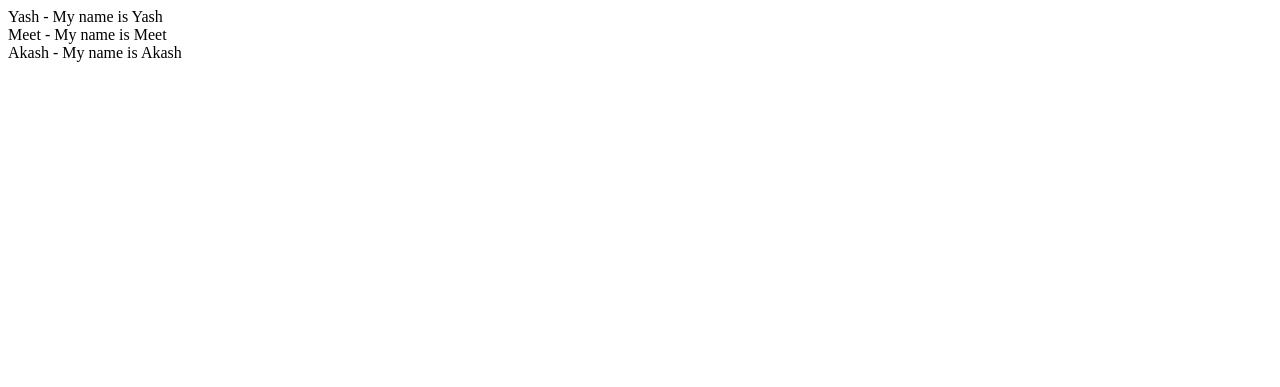
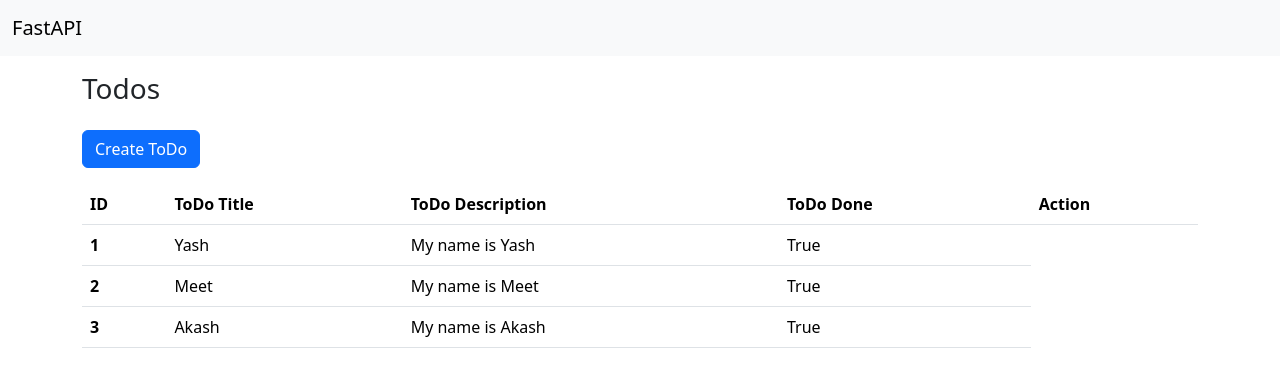
Before and after one commit to yash9943/FastAPI-Learning, a FastAPI app: page /todo/ in a window 1280 px wide. Shown: the top 387 px of the page. Run offline with FastAPI, Linux system fonts and the light colour scheme.

Commit message:
API with HTML-CSS

```diff
--- a/Moh_Tech/FastAPI Integration With HTML-CSS/crud.py
+++ b/Moh_Tech/FastAPI Integration With HTML-CSS/crud.py
@@ -29,7 +29,11 @@ def show_todo(request: Request, db: Session = Depends(get_db)):
     todos = db.query(ToDo).all()
     return templates.TemplateResponse('todo_list.html',{"request":request, "todos":todos})
 
-@router.post('/', response_model=ToDoResponse)
+@router.get('/create')
+def create_todo(request:Request):
+    return templates.TemplateResponse('create_todo.html',{"request":request})
+
+@router.post('/create')
 def create_todo(todo: ToDoCreate, db: Session = Depends(get_db)):
     new_todo = ToDo(title = todo.title, description = todo.description, done = todo.done)
     db.add(new_todo)
--- a/Moh_Tech/FastAPI Integration With HTML-CSS/templates/base.html
+++ b/Moh_Tech/FastAPI Integration With HTML-CSS/templates/base.html
@@ -0,0 +1,15 @@
+<!doctype html>
+<html lang="en">
+  <head>
+    <meta charset="utf-8">
+    <meta name="viewport" content="width=device-width, initial-scale=1">
+    <title>FastAPI - ToDo App</title>
+    <link href="https://cdn.jsdelivr.net/npm/bootstrap@5.3.8/dist/css/bootstrap.min.css" rel="stylesheet" integrity="sha384-sRIl4kxILFvY47J16cr9ZwB07vP4J8+LH7qKQnuqkuIAvNWLzeN8tE5YBujZqJLB" crossorigin="anonymous">
+  </head>
+  <body>
+    {% include "navbar.html" %}
+    {% block content %}
+    {% endblock content %}
+    <script src="https://cdn.jsdelivr.net/npm/bootstrap@5.3.8/dist/js/bootstrap.bundle.min.js" integrity="sha384-FKyoEForCGlyvwx9Hj09JcYn3nv7wiPVlz7YYwJrWVcXK/BmnVDxM+D2scQbITxI" crossorigin="anonymous"></script>
+  </body>
+</html>
--- /dev/null
+++ b/Moh_Tech/FastAPI Integration With HTML-CSS/templates/navbar.html
@@ -0,0 +1,36 @@
+<nav class="navbar navbar-expand-lg bg-body-tertiary">
+  <div class="container-fluid">
+    <a class="navbar-brand" href="./">FastAPI</a>
+    <!--<button class="navbar-toggler" type="button" data-bs-toggle="collapse" data-bs-target="#navbarSupportedContent" aria-controls="navbarSupportedContent" aria-expanded="false" aria-label="Toggle navigation">
+      <span class="navbar-toggler-icon"></span>
+    </button>
+    <div class="collapse navbar-collapse" id="navbarSupportedContent">
+      <ul class="navbar-nav me-auto mb-2 mb-lg-0">
+        <li class="nav-item">
+          <a class="nav-link active" aria-current="page" href="#">Home</a>
+        </li>
+        <li class="nav-item">
+          <a class="nav-link" href="#">Link</a>
+        </li>
+        <li class="nav-item dropdown">
+          <a class="nav-link dropdown-toggle" href="#" role="button" data-bs-toggle="dropdown" aria-expanded="false">
+            Dropdown
+          </a>
+          <ul class="dropdown-menu">
+            <li><a class="dropdown-item" href="#">Action</a></li>
+            <li><a class="dropdown-item" href="#">Another action</a></li>
+            <li><hr class="dropdown-divider"></li>
+            <li><a class="dropdown-item" href="#">Something else here</a></li>
+          </ul>
+        </li>
+        <li class="nav-item">
+          <a class="nav-link disabled" aria-disabled="true">Disabled</a>
+        </li>
+      </ul>
+      <form class="d-flex" role="search">
+        <input class="form-control me-2" type="search" placeholder="Search" aria-label="Search"/>
+        <button class="btn btn-outline-success" type="submit">Search</button>
+      </form>
+    </div> -->
+  </div>
+</nav>
--- a/Moh_Tech/FastAPI Integration With HTML-CSS/templates/todo_list.html
+++ b/Moh_Tech/FastAPI Integration With HTML-CSS/templates/todo_list.html
@@ -1,3 +1,29 @@
-{% for todo in todos %}
-    <div>{{todo.title}} - {{todo.description}}</div>
-{% endfor %}
+{% extends "base.html" %}
+{% block content %}
+<div class="container my-3">
+    <h3>Todos</h3>
+    <a class="btn btn-primary mt-3 " href="/todo/create">Create ToDo</a>
+    <table class="table mt-3">
+  <thead>
+    <tr>
+      <th scope="col">ID</th>
+      <th scope="col">ToDo Title</th>
+      <th scope="col">ToDo Description</th>
+      <th scope="col">ToDo Done</th>
+      <th scope="col">Action</th>
+
+    </tr>
+  </thead>
+  <tbody>
+    {% for todo in todos %}
+    <tr>
+      <th scope="row">{{ loop.index }}</th>
+      <td>{{ todo.title }}</td>
+      <td>{{ todo.description }}</td>
+      <td>{{ todo.done }}</td>
+    </tr>
+    {% endfor %}
+  </tbody>
+</table>
+</div>
+{% endblock content %}
```
Also changed, not shown: Moh_Tech/FastAPI Integration With HTML-CSS/templates/create_todo.html (added, +21 -0 lines).
